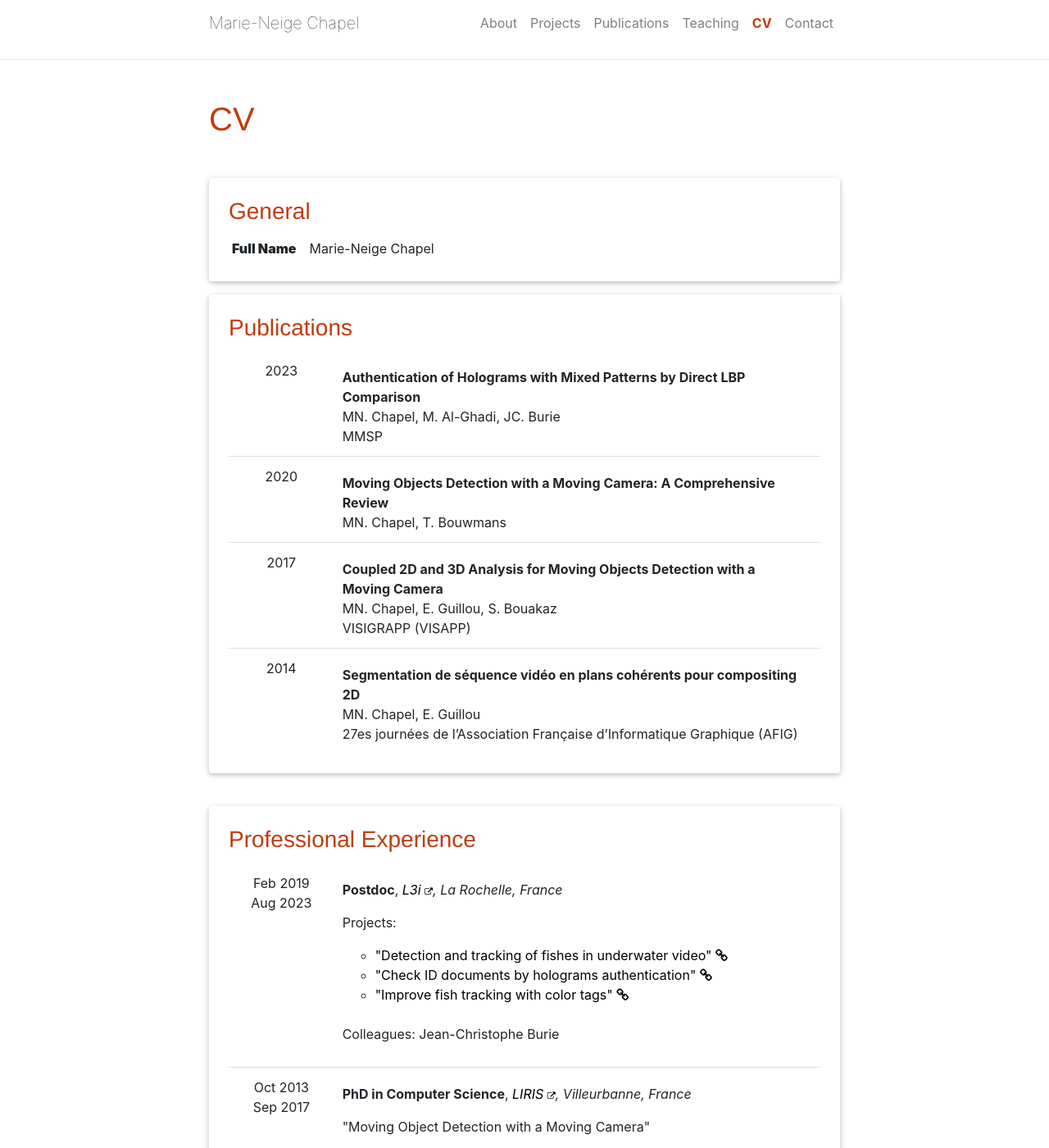
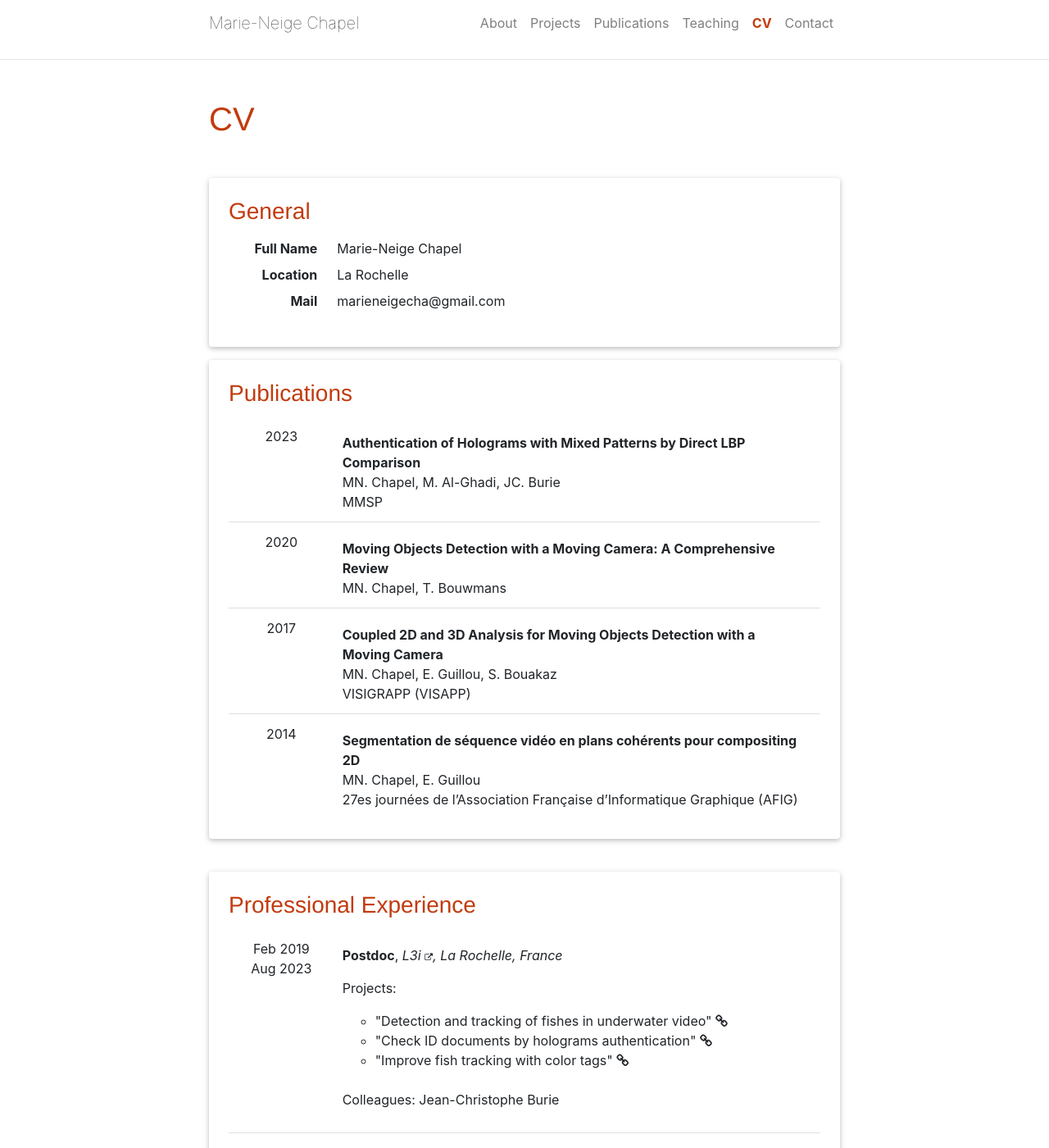
Before and after one commit to mnchapel/mnchapel.github.io, a Jekyll site: the page built from _pages/cv.md, in a window 1280 px wide and 1400 px high. Shown: the whole window at 82% size. Built offline with Jekyll 4.4.1, drawn with Linux system fonts in a browser that asks for light colours; a style sheet for code colours, icons or effects is not loaded.

Commit message:
Update the CV page

```diff
--- a/_layouts/cv.html
+++ b/_layouts/cv.html
@@ -18,11 +18,25 @@ layout: default
 			<h3 class="card-title cv-category">General</h3>
 
 			<div>
-				<table class="table-borderless">
+				<table class="table table-borderless">
+					<thead>
+						<tr>
+							<th class="p-0" style="width: 16.66%"></th>
+							<th class="p-0"></th>
+						</tr>
+					</thead>
 					<tbody>
 						<tr>
-							<td class="p-1 pr-2 font-weight-bold"><b>Full Name</b></td>
-							<td class="p-1 pl-2 font-weight-light text"><b>Marie-Neige Chapel</b></td>
+							<td class="p-15 py-1 text-right align-self-center"><b>Full Name</b></td>
+							<td class="p-15 py-1">Marie-Neige Chapel</td>
+						</tr>
+						<tr>
+							<td class="p-15 py-1 text-right"><b>Location</b></td>
+							<td class="p-15 py-1">La Rochelle</td>
+						</tr>
+						<tr>
+							<td class="p-15 py-1 text-right"><b>Mail</b></td>
+							<td class="p-15 py-1">marieneigecha@gmail.com</td>
 						</tr>
 					</tbody>
 				</table>
--- a/_sass/_layout.scss
+++ b/_sass/_layout.scss
@@ -2,19 +2,20 @@
 // General
 // -------
 
-p,
-h1,
-h2,
-h3,
-h4,
-h5,
-h6,
-em,
-div,
-li,
-span,
-strong {
+p, h1, h2, h3, h4, h5, h6, em, div, li, span, strong {
   color: var(--global-text-color);
+}
+
+a {
+	color: var(--global-text-color)
+}
+
+h4 {
+	font-size: 18px;
+}
+
+h5 {
+	font-size: 14px;
 }
 
 h3.category {
@@ -40,10 +41,6 @@ body {
 
 body.fixed-top-nav {
 	padding-top: 56px;
-}
-
-.background-main {
-	background-color: #ecdfdf
 }
 
 .container {
@@ -85,18 +82,6 @@ body.fixed-top-nav {
 
 .social-icon {
 	color: #000000
-}
-
-a {
-	color: #000000
-}
-
-h4 {
-	font-size: 18px;
-}
-
-h5 {
-	font-size: 14px;
 }
 
 h1, h2, h3, h4, h5, h6 {
```
